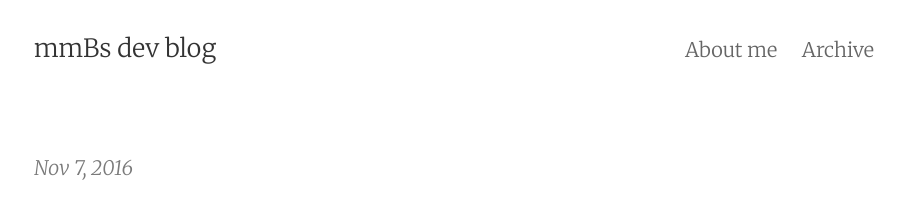
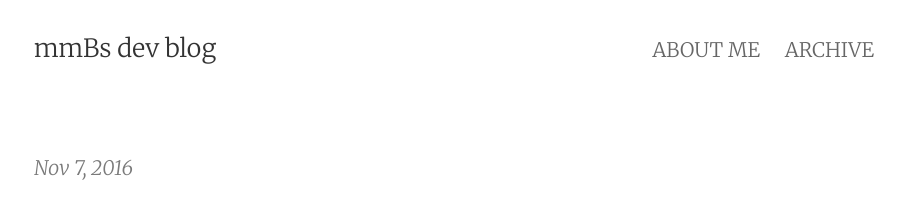
Before and after one commit to mmBs/mmbs.github.io, a Jekyll site: the page built from index.html, in a window 1280 px wide. Shown: the top 201 px of the page, without its empty margins (186-1091 px from the left). Built offline with Jekyll 4.4.1, drawn with Linux system fonts in a browser that asks for light colours; nearby versions of some CDN libraries; the list of posts is cut into pages by our own code.

Commit message:
Add uppercase attribute for 2 nav <a> tags

```diff
--- a/_sass/_header.scss
+++ b/_sass/_header.scss
@@ -29,6 +29,10 @@
   opacity: 1;
 }
 
+.site-nav a {
+  text-transform: uppercase;
+}
+
 .site-nav a + a {
   margin-left: 1em;
 }
```
